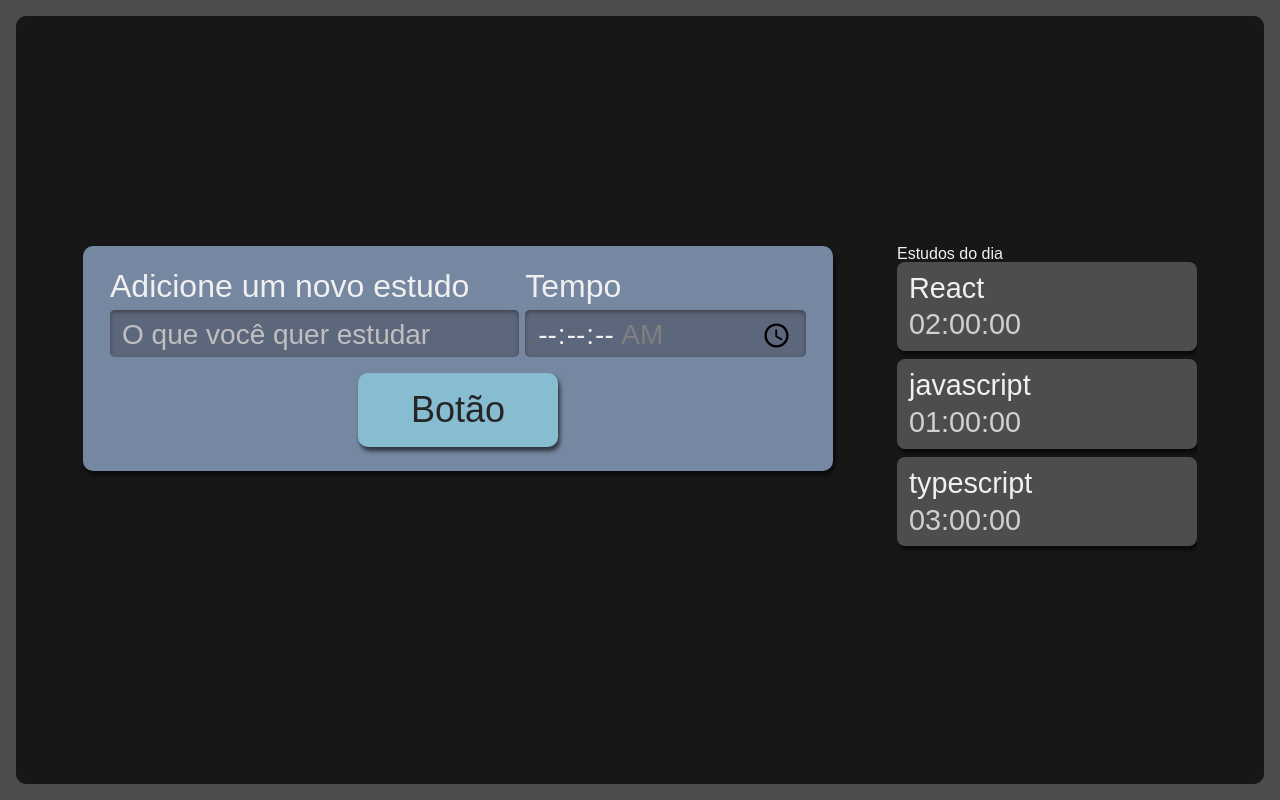
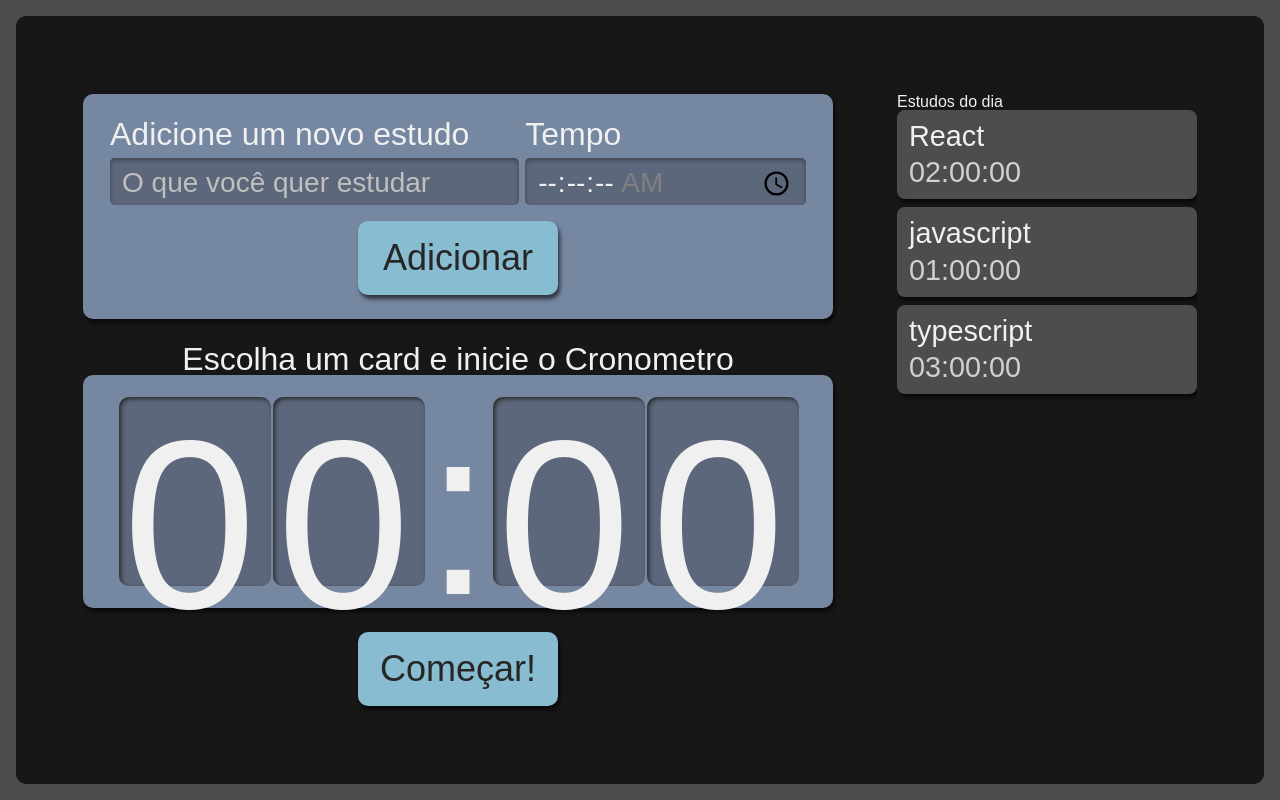
Before and after one commit to Seixaslima/alura-studies, a React (Create React App) app: page / in a window 1280 px wide. Built offline with nearby package versions, Linux system fonts and the light colour scheme.

Commit message:
unidade 4 finalizada

```diff
--- a/src/components/Botao/index.tsx
+++ b/src/components/Botao/index.tsx
@@ -1,12 +1,14 @@
-import React from 'react'
+import { Component, ReactNode } from 'react';
 import styles from './Botao.module.scss'
 
-export default class Botao extends React.Component {
+class Botao extends Component<{children:ReactNode}> {
   render() {
     return (
       <button className={styles.botao}>
-        Botão
+        {this.props.children}
       </button>
     )
   }
 }
+
+export default Botao
--- /dev/null
+++ b/src/components/Cronometro/Cronometro.module.scss
@@ -0,0 +1,59 @@
+.cronometro {
+  display: flex;
+  flex-direction: column;
+  align-items: center;
+  grid-area: cronometro;
+
+  .relogioWrapper {
+    align-items: center;
+    background-color: #7687A1;
+    border-radius: 10px;
+    box-shadow: 2px 4px 4px #0000009F;
+    box-sizing: border-box;
+    display: flex;
+    font-size: 5rem;
+    justify-content: center;
+    margin-bottom: 24px;
+    padding: 16px 12px;
+    width: 100%;
+  }
+
+  .titulo {
+    font-size: 2rem;
+  }
+
+  button {
+    background-color: #88bcd1;
+    border-radius: 10px;
+    box-shadow: 2px 4px 4px #0000009F;
+    color: #272626;
+    cursor: pointer;
+    font-size: 1.25rem;
+    padding: 16px;
+    width: 150px;
+
+    &:active {
+      background-color: #7CA6B7;
+      box-shadow: 2px 2px 4px #0000009F inset;
+      cursor: auto;
+    }
+  }
+
+  @media screen and (min-width:1280px) {
+
+    .relogioWrapper{
+      font-size: 15rem;
+    }
+
+    p {
+      font-size: 2rem;
+    }
+
+    button {
+      grid-column-start: span 2;
+      justify-self: center;
+      width: 200px;
+      font-size: 2.25rem;
+    }
+  }
+}
--- /dev/null
+++ b/src/components/Cronometro/Relogio/Relogio.module.scss
@@ -0,0 +1,22 @@
+.relogioNumero {
+  background-color: #5D677C;
+  box-shadow: 2px 2px 4px #2B2B2B inset;
+  height: 3.6rem;
+  width: 3rem;
+  padding: 8px 4px;
+  border-radius: 10px;
+  margin-left: 2px;
+
+  @media screen and (min-width:1280px) {
+    height: 10.8rem;
+    width: 9rem;
+  }
+}
+
+.relogioDivisao {
+  height: 4.2rem;
+
+  @media screen and (min-width:1280px) {
+    height: 12.6rem;
+  }
+}
--- /dev/null
+++ b/src/components/Cronometro/Relogio/index.tsx
@@ -0,0 +1,13 @@
+import styles from './Relogio.module.scss'
+
+export default function Relogio() {
+  return (
+    <>
+      <span className={styles.relogioNumero} >0</span>
+      <span className={styles.relogioNumero} >0</span>
+      <span className={styles.relogioDivisao} >:</span>
+      <span className={styles.relogioNumero} >0</span>
+      <span className={styles.relogioNumero} >0</span>
+    </>
+  )
+}
--- /dev/null
+++ b/src/components/Cronometro/index.tsx
@@ -0,0 +1,17 @@
+import Botao from "components/Botao";
+import Relogio from "./Relogio";
+import styles from "./Cronometro.module.scss";
+
+export default function Cronometro() {
+  return (
+    <div className={styles.cronometro}>
+      <p className={styles.titulo}>Escolha um card e inicie o Cronometro</p>
+      <div className={styles.relogioWrapper}>
+        <Relogio />
+      </div>
+      <Botao>
+        Começar!
+      </Botao>
+    </div>
+  )
+}
--- a/src/components/Formulario/index.tsx
+++ b/src/components/Formulario/index.tsx
@@ -27,7 +27,9 @@
             required
           />
         </div>
-        <Botao />
+        <Botao>
+          Adicionar
+        </Botao>
       </form>
     )
   }
--- /dev/null
+++ b/src/components/Lista/Item/index.tsx
@@ -0,0 +1,10 @@
+import styles from '../Lista.module.scss'
+
+export default function Item({ tarefa, tempo }: { tarefa: string, tempo: string }) {
+  return (
+    <li className={styles.item}>
+      <h3>{tarefa}</h3>
+      <span>{tempo}</span>
+    </li>
+  )
+}
--- a/src/components/Lista/index.tsx
+++ b/src/components/Lista/index.tsx
@@ -1,3 +1,4 @@
+import Item from './Item'
 import styles from './Lista.module.scss'
 
 export default function Lista() {
@@ -18,10 +19,7 @@
       <h3>Estudos do dia</h3>
       <ul>
         {tarefas.map((item, contador) => (
-          <li key={contador} className={styles.item}>
-            <h3>{item.tarefa}</h3>
-            <span>{item.tempo}</span>
-          </li>
+          <Item key={contador} {...item} />
         ))}
       </ul>
     </aside>
--- a/src/pages/App.tsx
+++ b/src/pages/App.tsx
@@ -1,6 +1,7 @@
 import Formulario from "components/Formulario";
 import Lista from "components/Lista";
 import styles from './App.module.scss'
+import Cronometro from "components/Cronometro";
 
 
 function App() {
@@ -8,6 +9,7 @@
     <div className={styles.AppStyle}>
       <Formulario />
       <Lista />
+      <Cronometro />
     </div>
   );
 }
```
